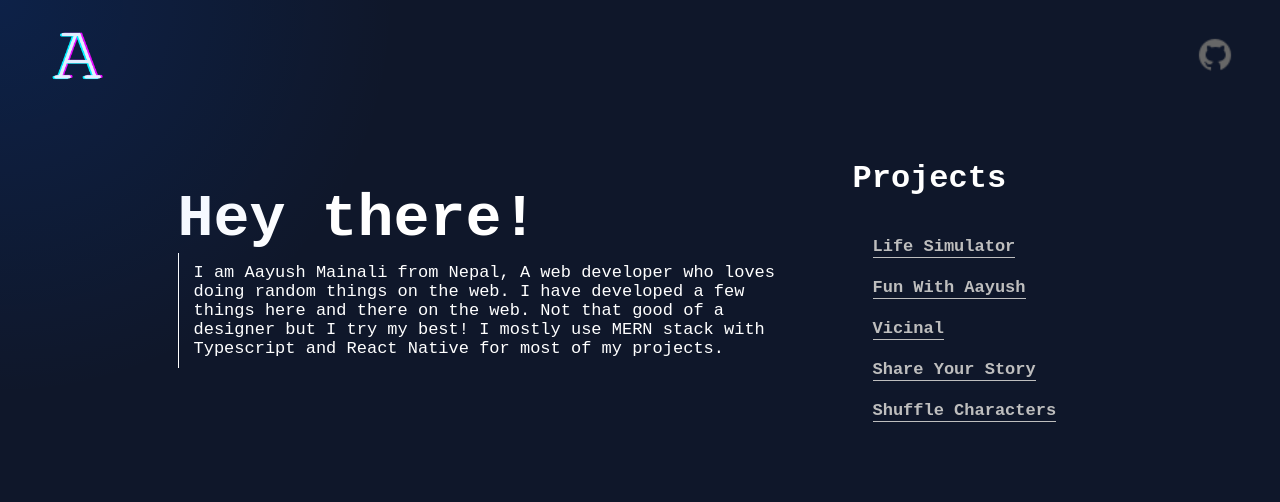
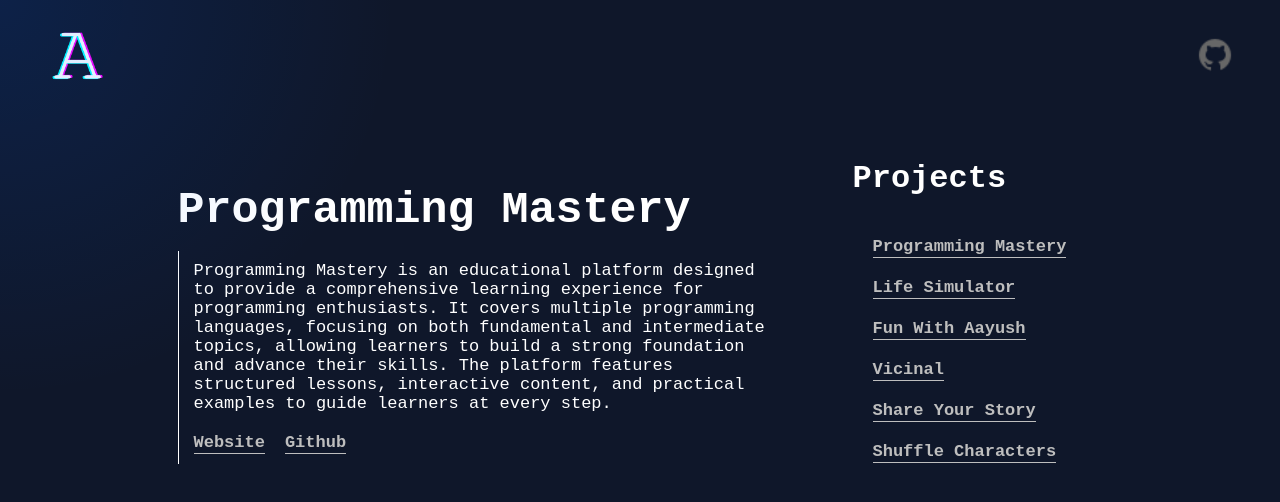
Before and after one commit to AayushMainali-Github/Portfolio, a React (Create React App) app: page /projects/programmingmastery in a window 1280 px wide. Shown: the top 502 px of the page. Built offline with nearby package versions, Linux system fonts and the light colour scheme.

Commit message:
Programming Master

```diff
--- a/src/Components/App.tsx
+++ b/src/Components/App.tsx
@@ -4,6 +4,7 @@ import { BrowserRouter, Routes, Route } from "react-router-dom";
 import Layout from "./Layout/Layout";
 import Home from "./Home/Home";
 import mouseMove from "../Utilities/mouseMove";
+import ProgrammingMastery from "./Projects/ProgrammingMastery";
 import ShareYourStory from "./Projects/ShareYourStory";
 import FunWithAayush from "./Projects/FunWithAayush";
 import Vicinal from "./Projects/Vicinal";
@@ -20,6 +21,7 @@ const App = () => {
       <Routes>
         <Route path="/" element={<Layout />}>
           <Route index element={<Home />} />
+          <Route path="/projects/programmingmastery" element={<ProgrammingMastery />} />
           <Route path="/projects/shareyourstory" element={<ShareYourStory />} />
           <Route path="/projects/funwithaayush" element={<FunWithAayush />} />
           <Route path="/projects/vicinal" element={<Vicinal />} />
--- a/src/Components/Layout/Projects.tsx
+++ b/src/Components/Layout/Projects.tsx
@@ -10,6 +10,9 @@ const Projects = () => {
     <div className="projects">
       <div className="head">Projects</div>
       <div className="links">
+        <Link className="link" to={pathname === "/projects/programmingmastery" ? "/" : "/projects/programmingmastery"}>
+          Programming Mastery
+        </Link>
         <Link className="link" to={pathname === "/projects/lifesimulator" ? "/" : "/projects/lifesimulator"}>
           Life Simulator
         </Link>
--- /dev/null
+++ b/src/Components/Projects/ProgrammingMastery.tsx
@@ -0,0 +1,25 @@
+import React from "react";
+import "../../Css/Projects/Projects.css";
+
+const ProgrammingMastery = () => {
+  return (
+    <div className="project">
+      <div className="head">Programming Mastery</div>
+      <div className="desc">
+        Programming Mastery is an educational platform designed to provide a comprehensive learning experience for programming enthusiasts. It covers multiple programming
+        languages, focusing on both fundamental and intermediate topics, allowing learners to build a strong foundation and advance their skills. The platform features structured
+        lessons, interactive content, and practical examples to guide learners at every step.
+      </div>
+      <div className="links">
+        <a target="_" href="https://programmingmastery.pages.dev/">
+          Website
+        </a>
+        <a target="_" href="https://github.com/AayushMainali-Github/programming-mastery">
+          Github
+        </a>
+      </div>
+    </div>
+  );
+};
+
+export default ProgrammingMastery;
```
